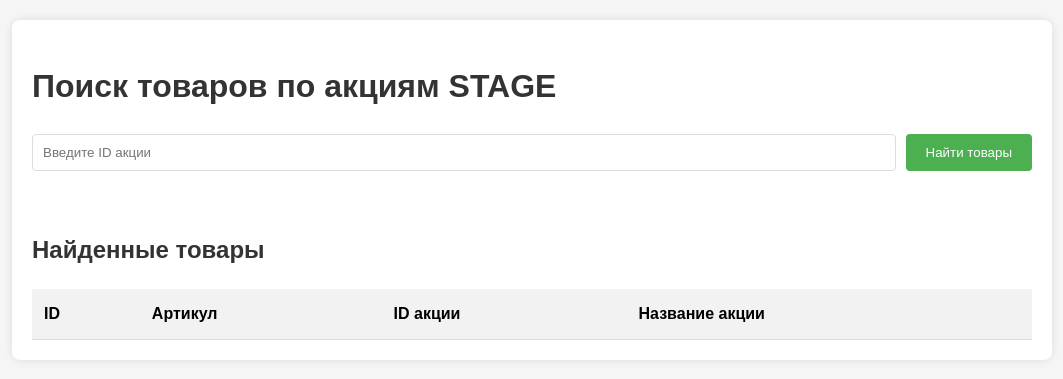
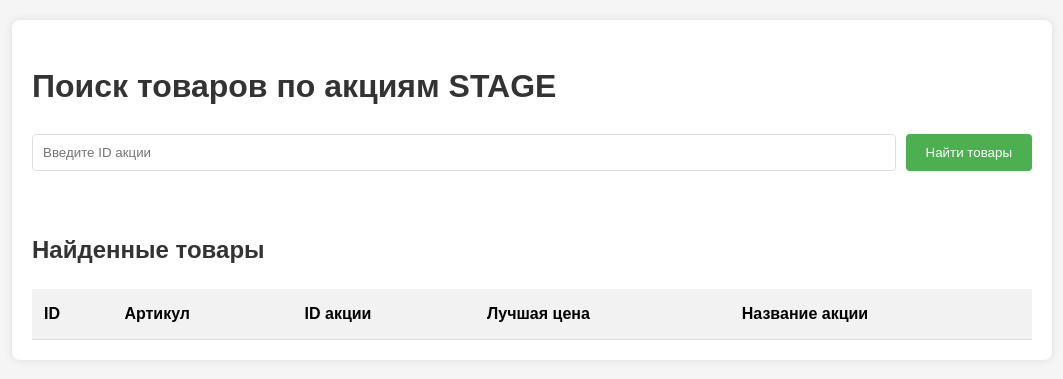
Before and after one commit to Mortumael/FastArt, a Flask app: page / in a window 1280 px wide. Shown: the top 379 px of the page, without its empty margins (108-1171 px from the left). Run offline with Flask 3, Linux system fonts and the light colour scheme; data that the repository does not hold is empty.

Commit message:
v1.3 Unstable Version Front Addition

```diff
--- a/app/templates/index.html
+++ b/app/templates/index.html
@@ -25,6 +25,7 @@
                         <th>ID</th>
                         <th>Артикул</th>
                         <th>ID акции</th>
+                        <th>Лучшая цена</th>
                         <th>Название акции</th>
                     </tr>
                 </thead>
```
